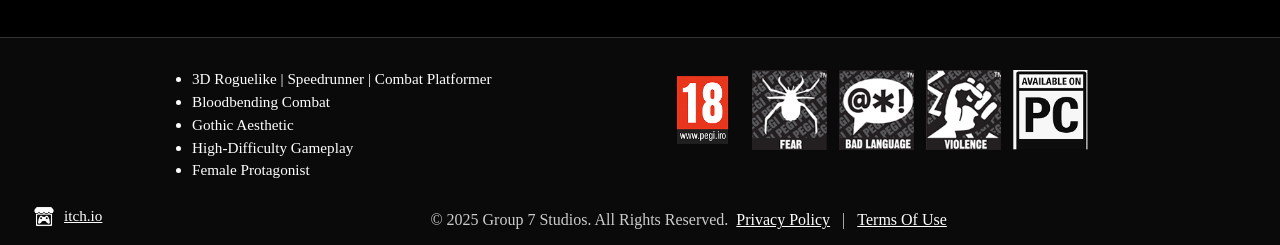
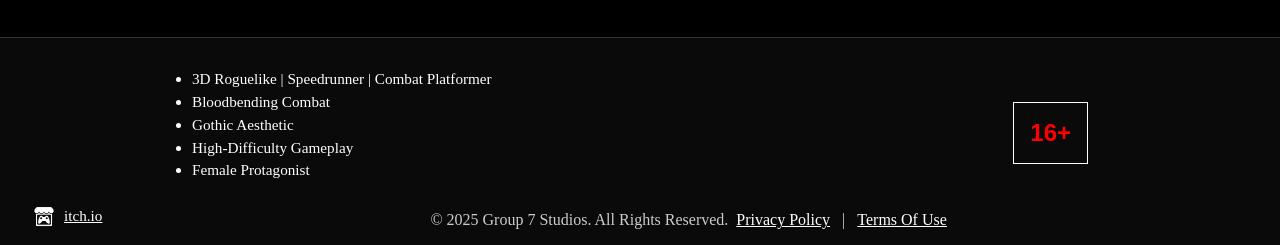
Before and after one commit to yevhenii-kapustian/Blood-Maiden, a Next.js app: page /media in a window 1280 px wide. Shown: the part 2363-2608 px from the top of the page. Built offline with nearby package versions, Linux system fonts and the light colour scheme.

Commit message:
took away legal pictures and added a custom age limit one

```diff
--- a/src/components/Footer/footer.scss
+++ b/src/components/Footer/footer.scss
@@ -21,14 +21,14 @@
     flex-wrap: inherit;
   }
 
-  @media (min-width: 1023px) and (max-width: 1068px){
+  @media (min-width: 1023px) and (max-width: 1068px) {
     padding: 2rem 2rem;
     text-align: center;
     flex-wrap: inherit;
   }
 }
 
-.top{
+.top {
   display: flex;
 
   .left {
@@ -67,19 +67,43 @@
 
   .right {
     display: flex;
-  align-items: flex-start;
+    align-items: center;
+    justify-content: center;
     flex-wrap: wrap;
     gap: 0.75rem;
     padding-right: 10rem;
 
-  img {
-    max-width: 75px;
-    height: 80px;
+
+    .ageContainer {
+      display: flex;
+      align-items: center;
+      justify-content: center;
+      text-align: center;
+      border: 1px solid white;
+      padding: 1rem;
+
+      .ageLimit {
+        font-family: sans-serif;
+        font-size: 24px;
+        color: red;
       }
+
+      @media (max-width : 511px) {
+        padding: 0.5rem;
+
+        .ageLimit {
+          font-size: 16px;
+        }
+      }
+
+
+    }
+
 
     @media (max-width : 511px) {
       justify-content: flex-start;
       padding-right: 0.2rem;
+
       img {
         max-width: 20px;
         max-height: 25px;
@@ -89,6 +113,7 @@
     @media (min-width : 512px) and (max-width : 1022px) {
       justify-content: flex-start;
       padding-right: 0.5rem;
+
       img {
         max-width: 35px;
         max-height: 40px;
@@ -98,6 +123,7 @@
     @media (min-width: 1023px) and (max-width: 1068px) {
       justify-content: flex-start;
       padding-right: 1rem;
+
       img {
         max-width: 55px;
         max-height: 60px;
--- a/src/components/Footer/index.tsx
+++ b/src/components/Footer/index.tsx
@@ -16,11 +16,9 @@ const Footer = () => {
         </div>
 
         <div className="right">
-        <Image src="/Pegi18.png" alt="Pegi18.png" width={100} height={100} />
-        <Image src="/Fear.png" alt="Fear" width={100} height={100} />
-        <Image src="/BadLanguage.png" alt="Bad Language" width={100} height={100} />
-        <Image src="/Violence.png" alt="Violence" width={100} height={100} />
-        <Image src="/P.png" alt="Available on PC" width={100} height={100} />
+          <div className='ageContainer'>
+            <h3 className='ageLimit'>16+</h3>
+          </div>
         </div>
       </div>
 
```
Lines whose indentation alone changed are shown as unchanged.
